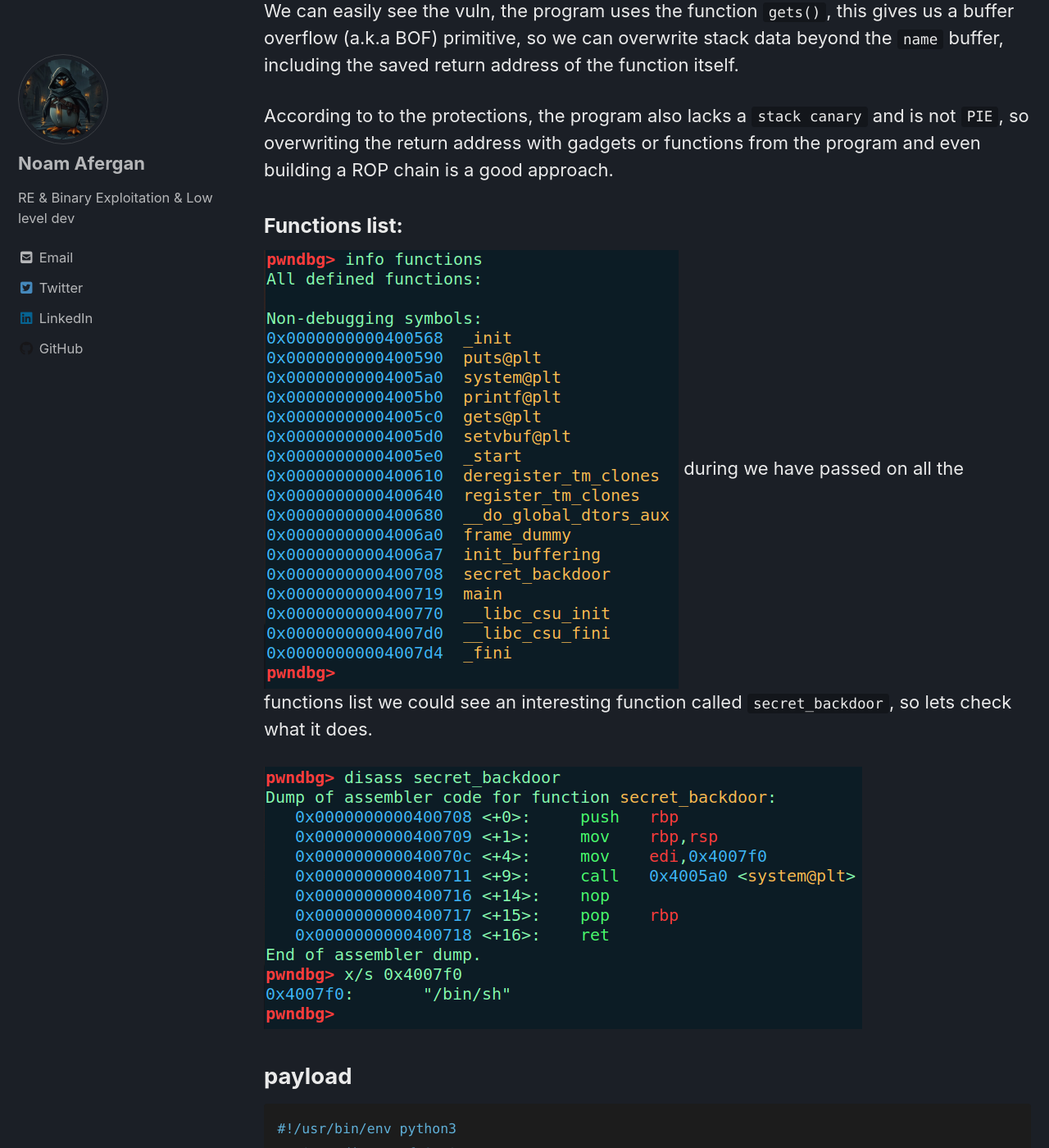
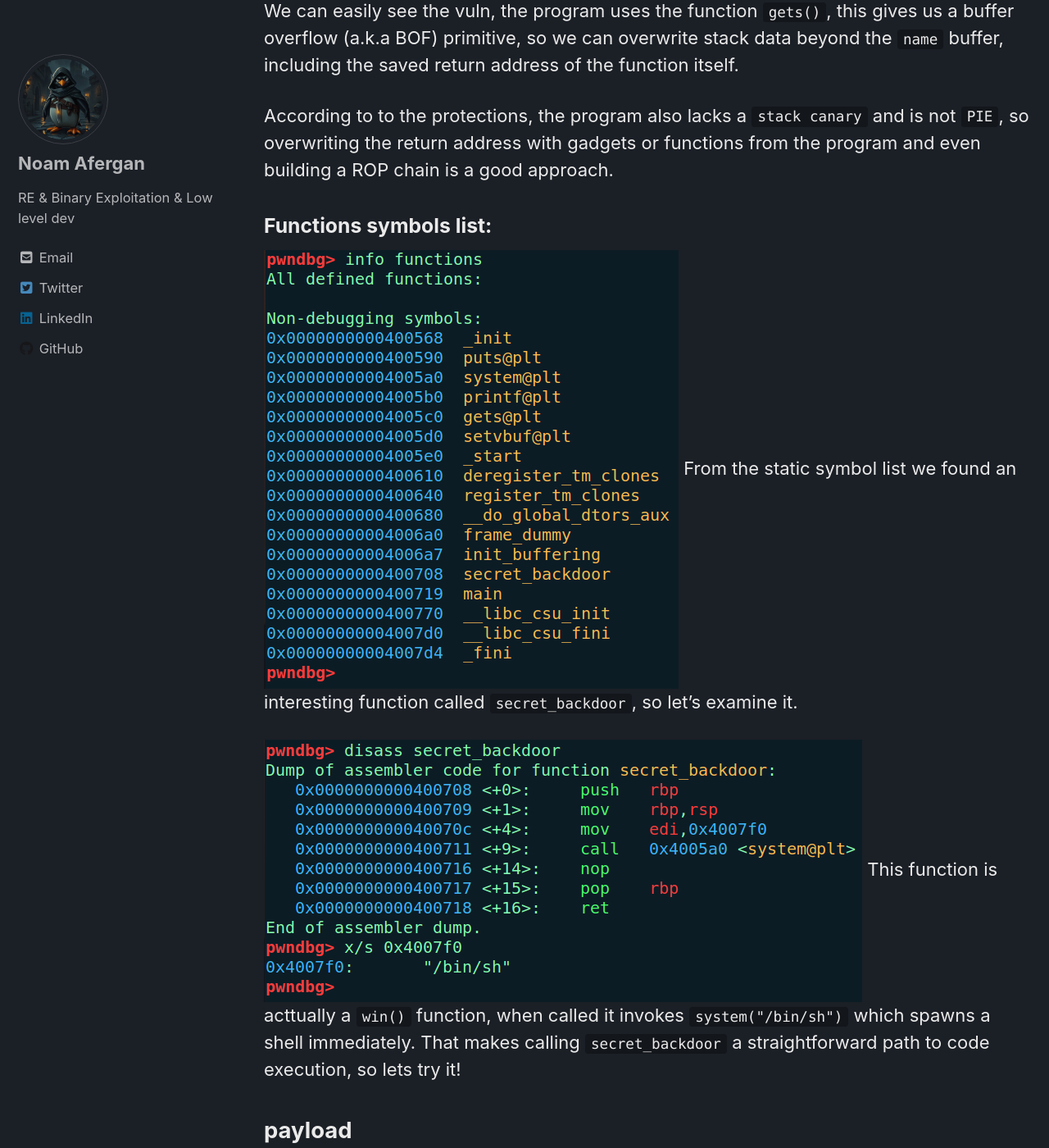
Before and after one commit to 4f3rg4n/4f3rg4n.github.io, a Jekyll site: the page built from _posts/CTF-Writeups/2025-10-26-welcome.md, in a window 1280 px wide and 1400 px high, scrolled down 1131 px. Shown: the whole window at 82% size. Built offline with Jekyll 4.4.1, drawn with Linux system fonts in a browser that asks for light colours; cached includes are drawn as plain includes; nearby versions of some CDN libraries; some of the changed text lies outside the part shown.

Commit message:
Refine function list and secret_backdoor explanation
Updated terminology and clarified function description in the writeup.

````diff
--- a/_posts/CTF-Writeups/2025-10-26-welcome.md
+++ b/_posts/CTF-Writeups/2025-10-26-welcome.md
@@ -44,12 +44,15 @@ this gives us a buffer overflow (a.k.a BOF) primitive, so we can overwrite stack
 According to to the protections, the program also lacks a `stack canary` and is not `PIE`,
 so overwriting the return address with gadgets or functions from the program and even building a ROP chain is a good approach.
 
-### Functions list:
+### Functions symbols list:
 [![static symbols](/assets/images/ctf-writeups/pwnable.co.il/welcome/symbols.png)](/assets/images/ctf-writeups/pwnable.co.il/welcome/symbols.png)
-during we have passed on all the functions list we could see an interesting function called `secret_backdoor`,
-so lets check what it does.
+From the static symbol list we found an interesting function called `secret_backdoor`, so let’s examine it.
 
 [![secret_backdoor function dump](/assets/images/ctf-writeups/pwnable.co.il/welcome/secret_backdoor_func.png)](/assets/images/ctf-writeups/pwnable.co.il/welcome/secret_backdoor_func.png)
+This function is acttually a `win()` function, when called it invokes `system("/bin/sh")` which spawns a shell immediately.
+That makes calling `secret_backdoor` a straightforward path to code execution, so lets try it!
+
+
 
 ## payload
 ```python
````
